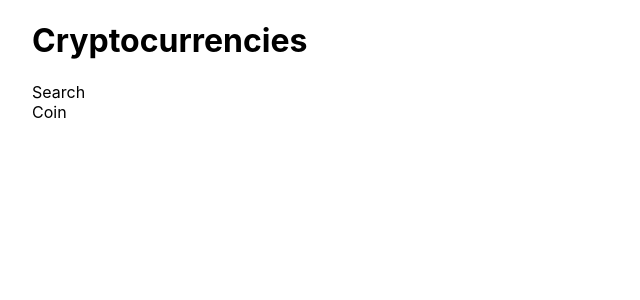
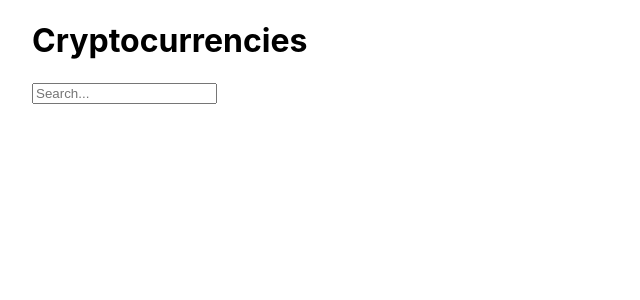
Before and after one commit to harrison9696/cryptocurrency-api, a React (Create React App) app: page / in a window 1280 px wide. Shown: the top 300 px of the page, without its empty margins (0-640 px from the left). Built offline with nearby package versions, Linux system fonts and the light colour scheme; no server answers.

Commit message:
added search functionality and passed search term as prop

```diff
--- a/src/App.js
+++ b/src/App.js
@@ -6,6 +6,7 @@ import './App.scss';
 
 function App() {
   const [coins, setCoins] = useState([]);
+  const [search, setSearch] = useState('');
 
   useEffect(() => {
     axios
@@ -20,12 +21,20 @@ function App() {
       .catch((error) => console.log(error));
   }, []);
 
+  const handleChange = (e) => {
+    setSearch(e.target.value);
+  };
+
+  const filteredCoins = coins.filter((coin) =>
+    coin.name.toLowerCase().includes(search.toLowerCase())
+  );
+
   return (
     <div className="home">
       <div className="container">
         <h1>Cryptocurrencies</h1>
-        <Search />
-        <CoinList />
+        <Search handleChange={handleChange} />
+        <CoinList filteredCoins={filteredCoins} />
       </div>
     </div>
   );
--- a/src/components/Coin.jsx
+++ b/src/components/Coin.jsx
@@ -1,8 +1,8 @@
 import React from 'react';
 import './Coin.scss';
 
-const Coin = () => {
-  return <div>Coin</div>;
+const Coin = ({ filteredCoins }) => {
+  return <div className="coin" filteredCoins={filteredCoins}></div>;
 };
 
 export default Coin;
--- a/src/components/CoinList.jsx
+++ b/src/components/CoinList.jsx
@@ -2,10 +2,10 @@ import React from 'react';
 import Coin from './Coin';
 import './CoinList.scss';
 
-const CoinList = () => {
+const CoinList = ({ filteredCoins }) => {
   return (
     <div className="coin-list">
-      <Coin />
+      <Coin filteredCoins={filteredCoins} />
     </div>
   );
 };
--- a/src/components/Search.jsx
+++ b/src/components/Search.jsx
@@ -1,8 +1,19 @@
 import React from 'react';
 import './Search.scss';
 
-const Search = () => {
-  return <div>Search</div>;
+const Search = ({ handleChange }) => {
+  return (
+    <div className="search">
+      <form>
+        <input
+          className="search__input"
+          type="text"
+          onChange={handleChange}
+          placeholder="Search..."
+        />
+      </form>
+    </div>
+  );
 };
 
 export default Search;
```
Also changed, not shown: .eslintrc.json.
